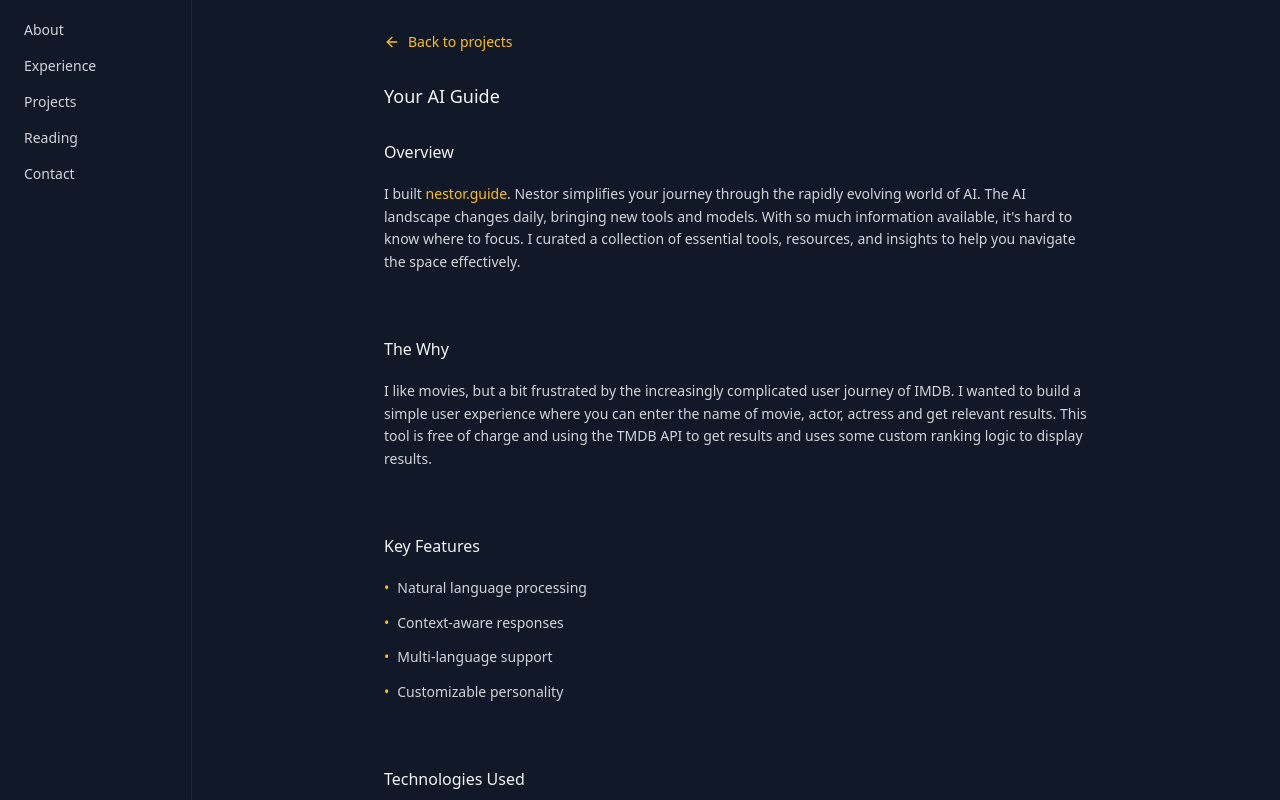
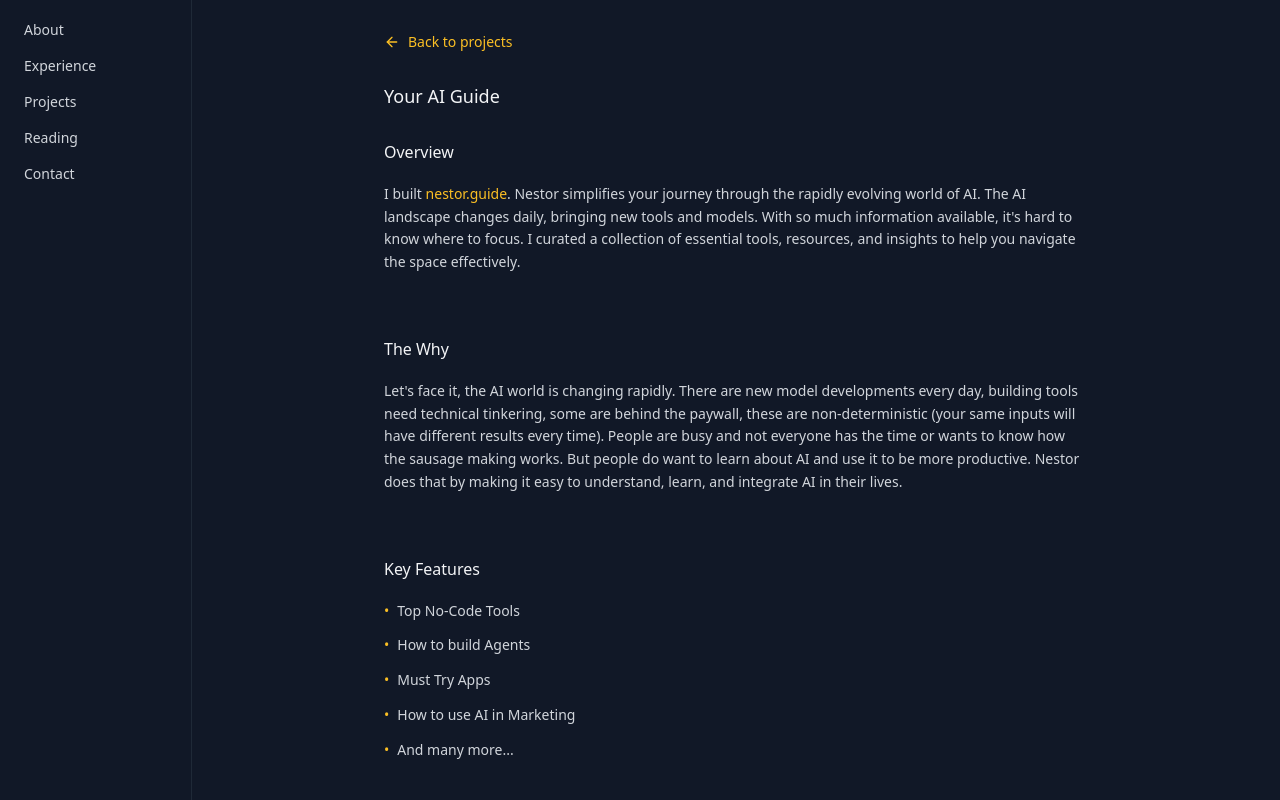
Before and after one commit to friscodanconia/Boltnew-soumyosinhawebsite-16thJan2024, a React (Vite) app: page /projects/ai-chatbot in a window 1280 px wide. Built offline with nearby package versions, Linux system fonts and the light colour scheme.

Commit message:
Update 'Your AI Guide' project with custom Why, Key Features, and Technologies sections

```diff
--- a/src/pages/ProjectDetail.tsx
+++ b/src/pages/ProjectDetail.tsx
@@ -72,12 +72,42 @@ export function ProjectDetail() {
             <section>
               <h2 className="text-base font-medium leading-snug text-gray-900 dark:text-gray-100 mb-4 md:mb-5">The Why</h2>
               <p className="text-sm leading-relaxed text-gray-600 dark:text-gray-300">
-                {project.why || "I like movies, but a bit frustrated by the increasingly complicated user journey of IMDB. I wanted to build a simple user experience where you can enter the name of movie, actor, actress and get relevant results. This tool is free of charge and using the TMDB API to get results and uses some custom ranking logic to display results."}
+                {project.slug === 'ai-chatbot' ? (
+                  <>
+                    Let's face it, the AI world is changing rapidly. There are new model developments every day, building tools need technical tinkering, some are behind the paywall, these are non-deterministic (your same inputs will have different results every time). People are busy and not everyone has the time or wants to know how the sausage making works. But people do want to learn about AI and use it to be more productive. Nestor does that by making it easy to understand, learn, and integrate AI in their lives.
+                  </>
+                ) : (
+                  project.why || "I like movies, but a bit frustrated by the increasingly complicated user journey of IMDB. I wanted to build a simple user experience where you can enter the name of movie, actor, actress and get relevant results. This tool is free of charge and using the TMDB API to get results and uses some custom ranking logic to display results."
+                )}
               </p>
             </section>
 
             <section>
               <h2 className="text-base font-medium leading-snug text-gray-900 dark:text-gray-100 mb-4 md:mb-5">Key Features</h2>
+              {project.slug === 'ai-chatbot' ? (
+                <ul className="space-y-3 text-sm leading-relaxed text-gray-600 dark:text-gray-300">
+                  <li className="flex items-start">
+                    <span className="text-amber-600 dark:text-amber-400 mr-2">•</span>
+                    <span className="text-sm leading-relaxed text-gray-600 dark:text-gray-300">Top No-Code Tools</span>
+                  </li>
+                  <li className="flex items-start">
+                    <span className="text-amber-600 dark:text-amber-400 mr-2">•</span>
+                    <span className="text-sm leading-relaxed text-gray-600 dark:text-gray-300">How to build Agents</span>
+                  </li>
+                  <li className="flex items-start">
+                    <span className="text-amber-600 dark:text-amber-400 mr-2">•</span>
+                    <span className="text-sm leading-relaxed text-gray-600 dark:text-gray-300">Must Try Apps</span>
+                  </li>
+                  <li className="flex items-start">
+                    <span className="text-amber-600 dark:text-amber-400 mr-2">•</span>
+                    <span className="text-sm leading-relaxed text-gray-600 dark:text-gray-300">How to use AI in Marketing</span>
+                  </li>
+                  <li className="flex items-start">
+                    <span className="text-amber-600 dark:text-amber-400 mr-2">•</span>
+                    <span className="text-sm leading-relaxed text-gray-600 dark:text-gray-300">And many more...</span>
+                  </li>
+                </ul>
+              ) : (
                 <ul className="space-y-3 text-sm leading-relaxed text-gray-600 dark:text-gray-300">
                   {project.features?.map((feature, index) => (
                     <li key={index} className="flex items-start">
@@ -86,10 +116,35 @@ export function ProjectDetail() {
                     </li>
                   ))}
                 </ul>
+              )}
             </section>
 
             <section>
               <h2 className="text-base font-medium leading-snug text-gray-900 dark:text-gray-100 mb-4 md:mb-5">Technologies Used</h2>
+              {project.slug === 'ai-chatbot' ? (
+                <ul className="space-y-3 text-sm leading-relaxed text-gray-600 dark:text-gray-300">
+                  <li className="flex items-start">
+                    <span className="text-amber-600 dark:text-amber-400 mr-2">•</span>
+                    <span className="text-sm leading-relaxed text-gray-600 dark:text-gray-300">Bolt.new</span>
+                  </li>
+                  <li className="flex items-start">
+                    <span className="text-amber-600 dark:text-amber-400 mr-2">•</span>
+                    <span className="text-sm leading-relaxed text-gray-600 dark:text-gray-300">Claude Sonnet</span>
+                  </li>
+                  <li className="flex items-start">
+                    <span className="text-amber-600 dark:text-amber-400 mr-2">•</span>
+                    <span className="text-sm leading-relaxed text-gray-600 dark:text-gray-300">Vercel for deployment</span>
+                  </li>
+                  <li className="flex items-start">
+                    <span className="text-amber-600 dark:text-amber-400 mr-2">•</span>
+                    <span className="text-sm leading-relaxed text-gray-600 dark:text-gray-300">Custom design and debugging</span>
+                  </li>
+                  <li className="flex items-start">
+                    <span className="text-amber-600 dark:text-amber-400 mr-2">•</span>
+                    <span className="text-sm leading-relaxed text-gray-600 dark:text-gray-300">Windsurf (I found it better than Cursor)</span>
+                  </li>
+                </ul>
+              ) : (
                 <ul className="space-y-3 text-sm leading-relaxed text-gray-600 dark:text-gray-300">
                   <li className="flex items-start">
                     <span className="text-amber-600 dark:text-amber-400 mr-2">•</span>
@@ -112,6 +167,7 @@ export function ProjectDetail() {
                     <span className="text-sm leading-relaxed text-gray-600 dark:text-gray-300">Extensive debugging (most time-consuming aspect)</span>
                   </li>
                 </ul>
+              )}
             </section>
           </div>
         </article>
```
Lines whose indentation alone changed are shown as unchanged.
